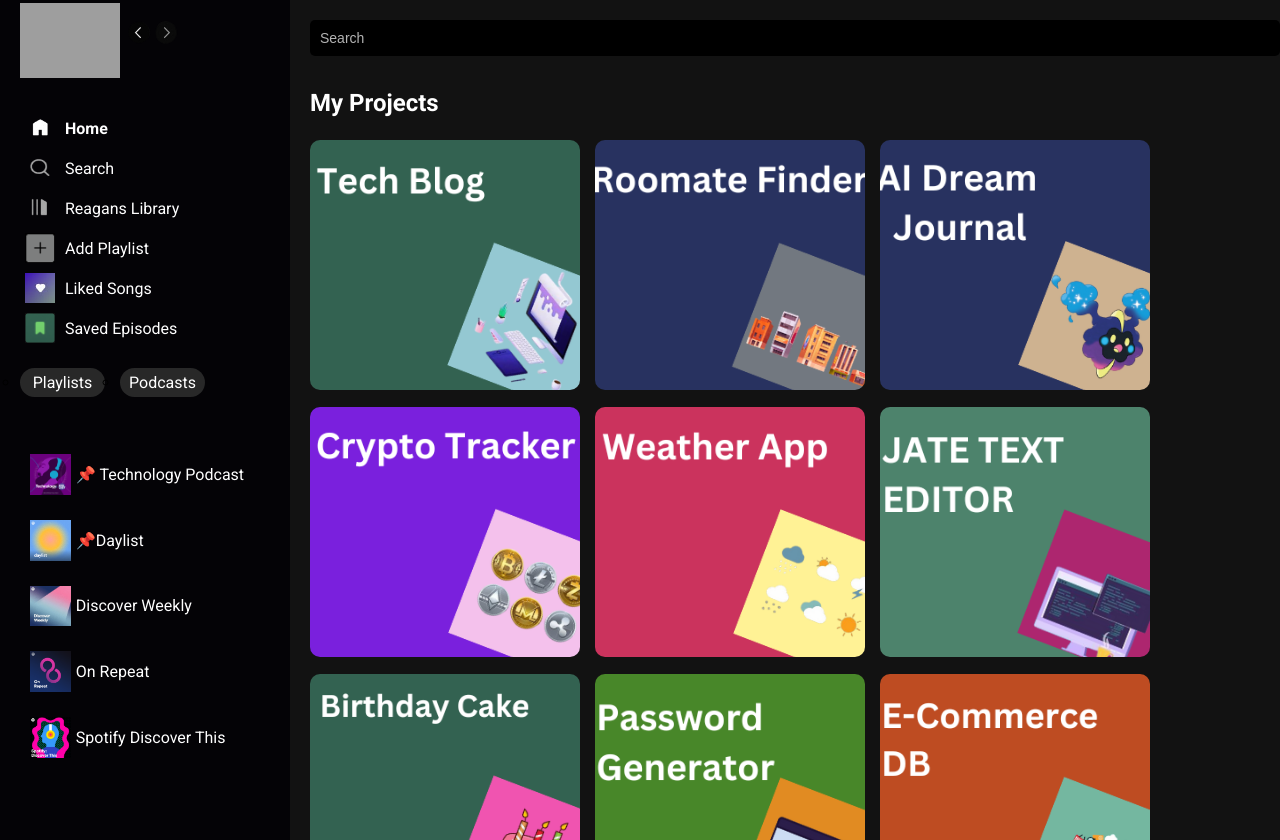
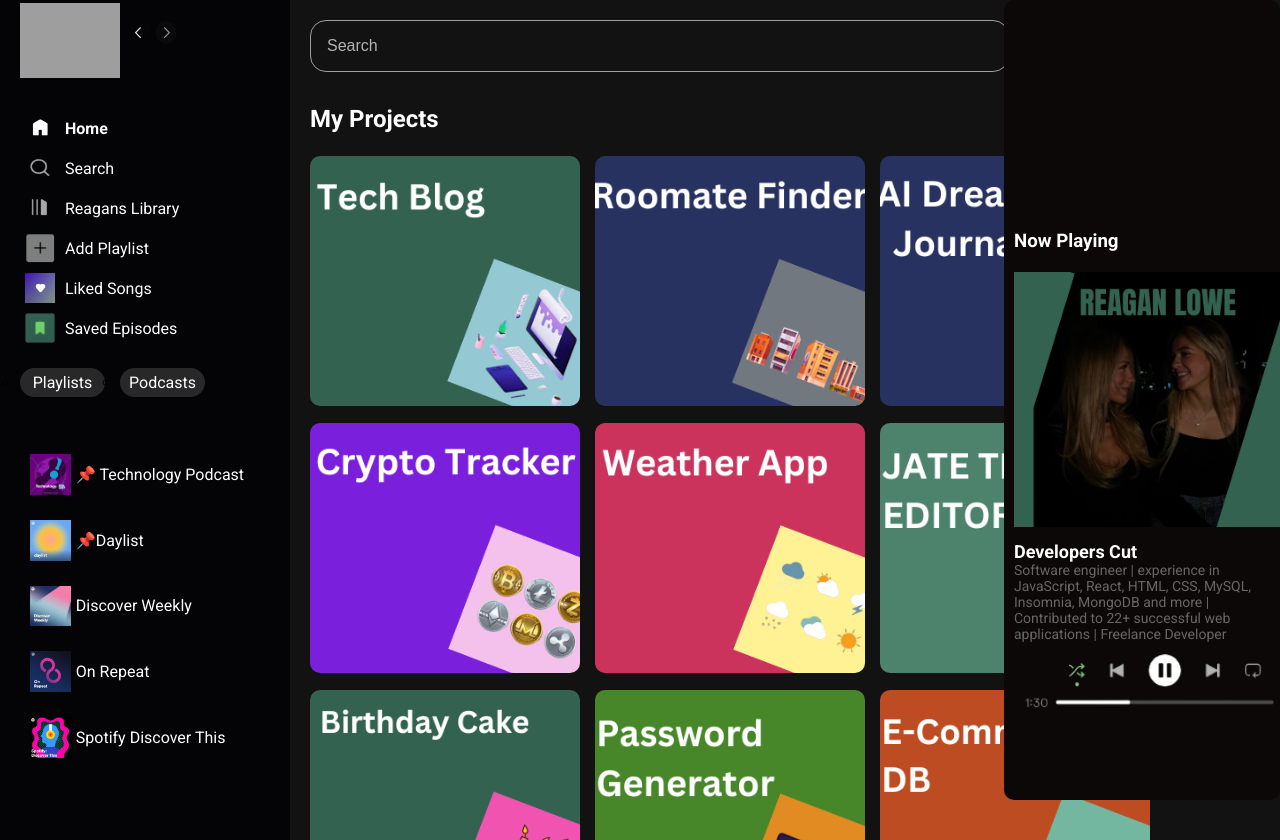
Before and after one commit to reagan1440/v2, a React (Create React App) app: page /about-me in a window 1280 px wide. Built offline with nearby package versions, Linux system fonts and the light colour scheme; grey boxes are pictures that could not be loaded.

Commit message:
right nav

```diff
--- a/src/App.css
+++ b/src/App.css
@@ -371,6 +371,45 @@
 /* Hero Section Style Ends */
 
 /* side nav */
+.random-class-1 {
+  position: fixed;
+  top: 0;
+  right: 0;
+  bottom: 0;
+  justify-content: center;
+  width: 20%; /* Adjust as needed */
+  background-color: #0c0808;
+  padding: 10px;
+  border-radius: 10px;
+  overflow-y: auto; /* Add scroll if content exceeds height */
+}
+
+.random-class-2 {
+  list-style: none;
+  padding: 0;
+}
+
+.random-class-3 {
+  margin-bottom: 20px;
+}
+
+.random-class-4 {
+  margin-top: 10px;
+  font-size: 18px;
+}
+.random-class-40 {
+  margin-bottom: 20px;
+  margin-top: 220px
+}
+
+.random-class-5 {
+  font-size: 14px;
+  color: #666;
+}
+.dev-cut {
+  height: 255px;
+  width: auto;
+}
 
 
 
@@ -704,7 +743,7 @@
   color: #fff;
 }
 .search-input {
-  width: 100%;
+  width: 70%;
   padding: 10px;
   border-radius: 5px;
   border: none;
@@ -713,6 +752,13 @@
   font-size: 14px; /* Adjust font size to match Spotify */
   font-weight: 300; /* Adjust font weight to match Spotify */
   outline: none; /* Remove outline on focus */
+  border: solid 1.5px #9e9e9e;
+  border-radius: 1rem;
+  background: none;
+  padding: 1rem;
+  font-size: 1rem;
+  color: #f5f5f5;
+  transition: border 150ms cubic-bezier(0.4,0,0.2,1);
 }
 
 .search-input::placeholder {
@@ -1059,6 +1105,24 @@
     transform: rotate(-45deg) translate(0.45rem, -0.1875rem);
   }
 }
+/* For WebKit browsers like Chrome and Safari */
+*::-webkit-scrollbar {
+  width: 10px; /* Width of the scrollbar */
+}
+
+*::-webkit-scrollbar-track {
+  background: #f1f1f1; /* Color of the track */
+}
+
+*::-webkit-scrollbar-thumb {
+  background: #888; /* Color of the thumb */
+  border-radius: 5px; /* Rounded corners */
+}
+
+*::-webkit-scrollbar-thumb:hover {
+  background: #555; /* Color of the thumb on hover */
+}
+
 
 @media screen and (max-width: 768px) {
   .btn-bottom-right {
--- a/src/Pages/Home/AboutMe.jsx
+++ b/src/Pages/Home/AboutMe.jsx
@@ -28,7 +28,7 @@
           </Link>
   </li>
   <li className="menu-item">
-    <a href="/">
+    <a href="/about-me">
       <img src="./img/search icon.png" alt="Search" className="menu-icon" />
       Search
     </a>
@@ -206,6 +206,18 @@
     </section>
   </a>
 </div>
+<div class="random-class-1">
+  <ul class='random-class-2'>
+    <li class='random-class-3'>
+    <h3 class='random-class-40'>Now Playing</h3>
+      <img className='dev-cut' src="./img/rea spot.png" alt="Image Description"/>
+      <h3 class='random-class-4'>Developers Cut</h3>
+      <p class='random-class-5'>Software engineer | experience in JavaScript, React, HTML, CSS, MySQL, Insomnia, MongoDB and more | Contributed to 22+ successful web applications | Freelance Developer</p>
+      <img src="./img/Screenshot__63_-removebg-preview.png" alt="Image Description"/>
+    </li>
+
+  </ul>
+</div>
 
 
 
```
Also changed, not shown: public/img/Screenshot__63_-removebg-preview.png (added), public/img/rea spot.png (added).
